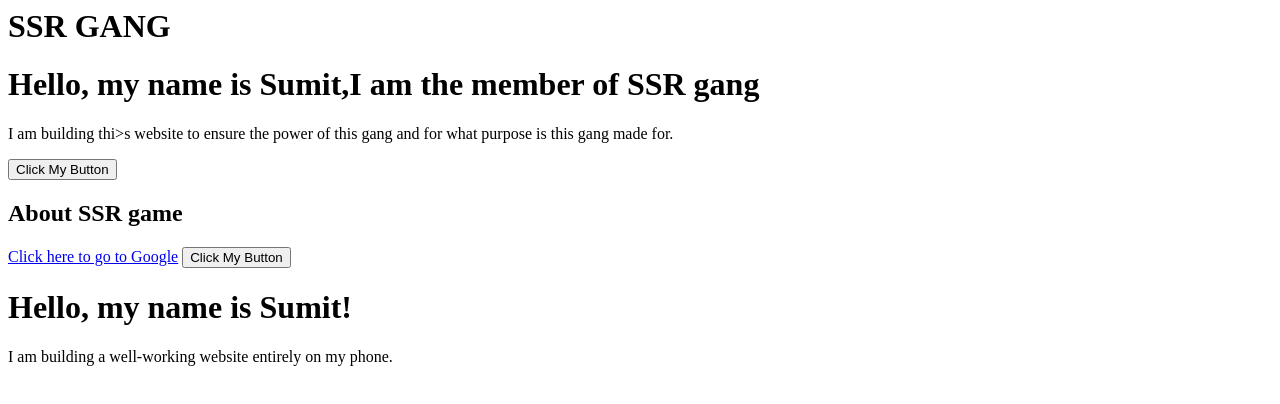
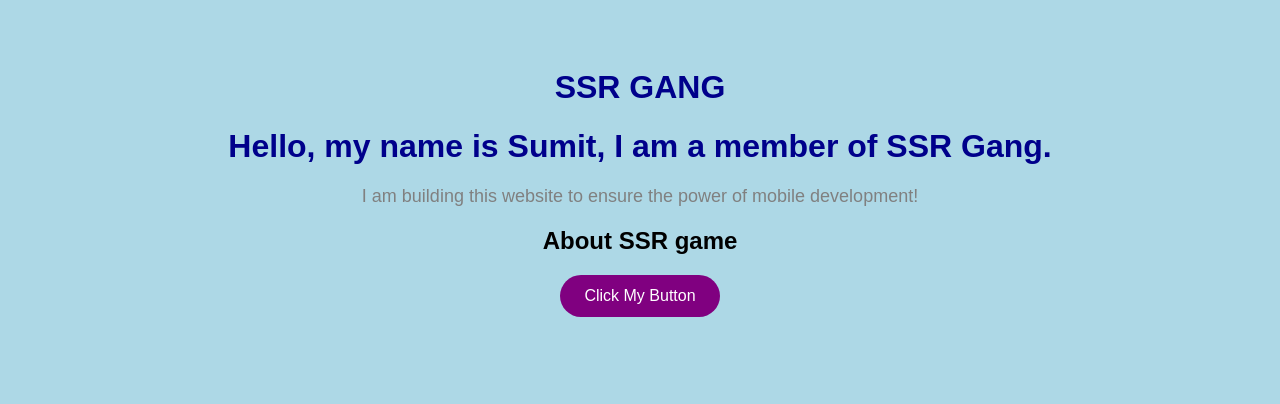
Before and after one commit to ak8801602-png/my-website, a plain HTML site: page index.html in a window 1280 px wide. Drawn offline with Linux system fonts and the light colour scheme.

Commit message:
Update index.html

```diff
--- a/index.html
+++ b/index.html
@@ -1,23 +1,23 @@
-<h1> SSR GANG </h1>
-<h1>Hello, my name is Sumit,I am the member of SSR gang</h1>
-<p>I am building thi>s website to ensure the power of this gang and for what purpose is this gang made for.</p>
-<button>Click My Button</button>
-
-<h2>About SSR game</h2>
-
-<a href=https://unsplash.com/photos/a-wooden-bench-sitting-on-top-of-a-lush-green-field-79VVCHQQ0zg>Click here to go to Google</a>
-<button id="magicButton">Click My Button</button><!DOCTYPE html>
+<!DOCTYPE html>
 <html>
 <head>
   <meta name="viewport" content="width=device-width, initial-scale=1.0">
+  <title>Sumit's Official Space | Journey of SSR Gang</title>
+  <meta name="description" content="Welcome to the official website of Sumit. Explore my coding journey, projects, and custom interactive features built directly from mobile.">
+  <meta name="keywords" content="Sumit, SSR gang, mobile web development, portfolio, CodePen, interactive website">
 
-  <title>Sumit's Official Space | Journey of SSR Gang</title>
-
-  <meta name="description" content="Welcome to the official website of Sumit. Explore my coding journey, projects, and custom interactive features built directly from mobile.">
-
-  <meta name="keywords" content="Sumit, SSR gang, mobile web development, portfolio, CodePen, interactive website">
+  <link rel="stylesheet" href="style.css">
 </head>
 <body>
 
-  <h1>Hello, my name is Sumit!</h1>
-  <p>I am building a well-working website entirely on my phone.</p>
+  <h1>SSR GANG</h1>
+  <h1>Hello, my name is Sumit, I am a member of SSR Gang.</h1>
+  <p>I am building this website to ensure the power of mobile development!</p>
+
+  <h2>About SSR game</h2>
+
+  <button id="magicButton">Click My Button</button>
+
+  <script src="script.js"></script>
+</body>
+</html>
```
